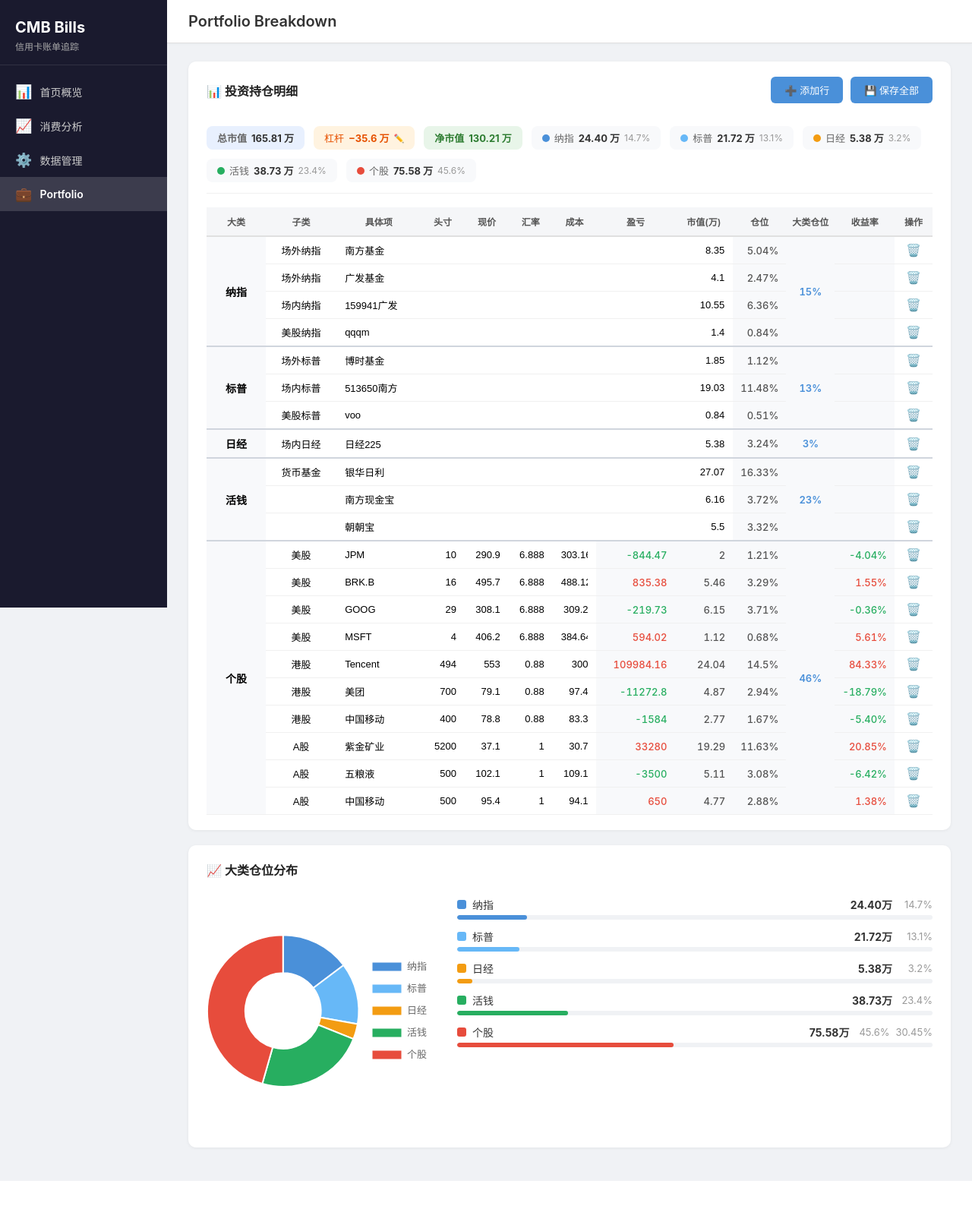
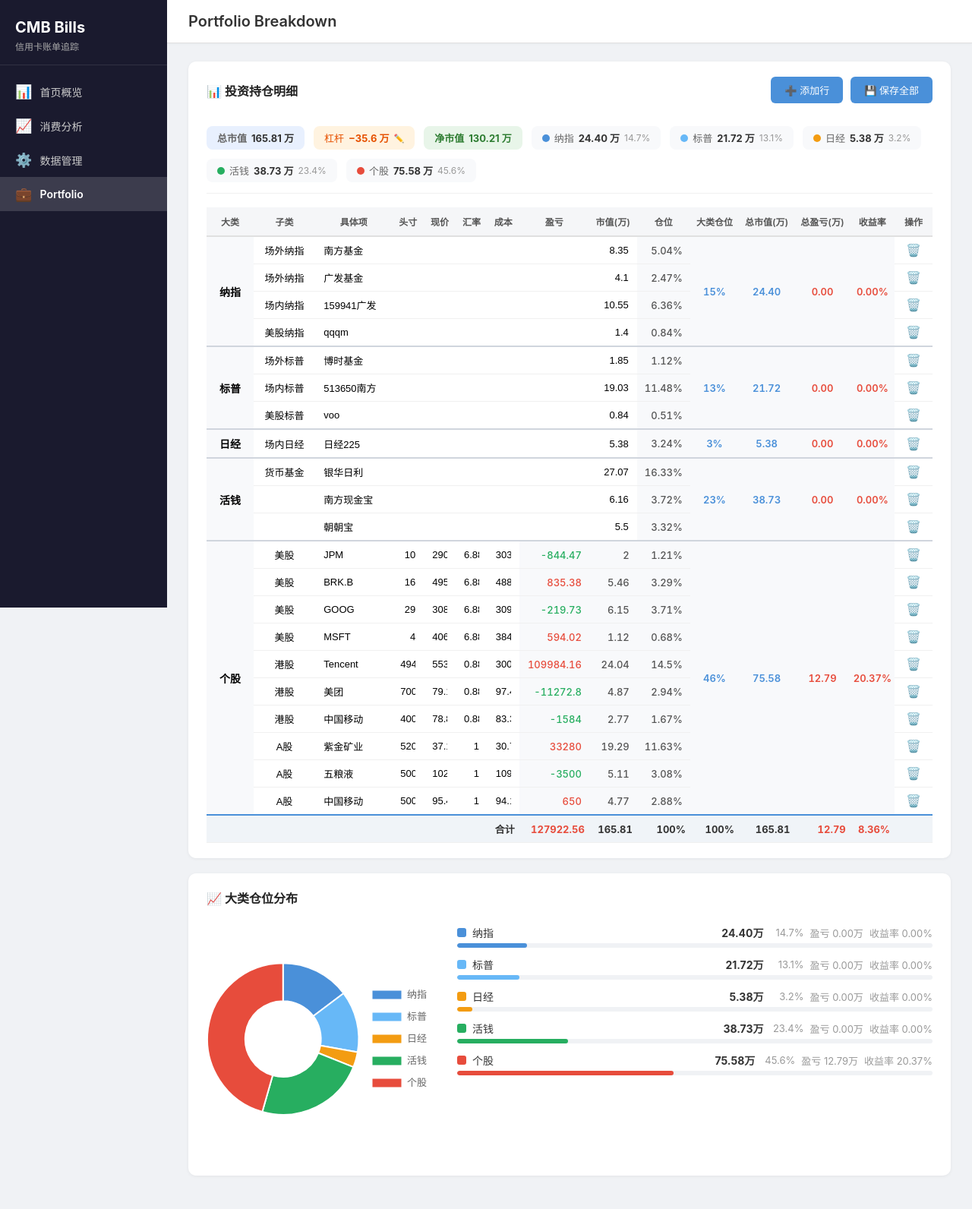
Before and after one commit to vanishedzhou/cmb-bill-tracker, a Flask app: page /portfolio in a window 1280 px wide. Shown: the whole page at 76% size. Before the commit the page ends 1555 px from the top, so only its background shows below. Run offline with Flask 3, Linux system fonts and the light colour scheme; data that the repository does not hold is empty.

Commit message:
加总市值等列

```diff
--- a/static/css/style.css
+++ b/static/css/style.css
@@ -612,6 +612,10 @@ tbody tr:hover { background: #f8f9ff; }
 .toast-success { background: #27ae60; }
 .toast-error { background: #e74c3c; }
 
+/* Portfolio total row */
+.total-row { background: #f0f4f8; border-top: 2px solid #4a90d9; }
+.total-row td.cell-total { font-weight: 700; font-size: 13px; padding: 8px 6px; }
+
 /* === Responsive === */
 @media (max-width: 900px) {
     .sidebar { width: 60px; }
--- a/static/js/portfolio.js
+++ b/static/js/portfolio.js
@@ -112,7 +112,7 @@ const Portfolio = (() => {
     function render() {
         const tbody = document.getElementById("portfolioBody");
         if (!holdings.length) {
-            tbody.innerHTML = '<tr><td colspan="13" class="loading-text">暂无持仓数据，点击「添加行」开始录入</td></tr>';
+            tbody.innerHTML = '<tr><td colspan="15" class="loading-text">暂无持仓数据，点击「添加行」开始录入</td></tr>';
             return;
         }
 
@@ -163,16 +163,28 @@ const Portfolio = (() => {
             if (isNewCat) {
                 const span = catSpans[cat];
                 html += `<td class="col-num cell-catpct" rowspan="${span}">${h.category_pct != null ? h.category_pct + '%' : ''}</td>`;
-            }
 
-            // 收益率 = (current_price - cost_price) / cost_price * 100
-            const hasReturn = h.current_price != null && h.cost_price != null && h.cost_price !== 0;
-            if (hasReturn) {
-                const returnPct = ((h.current_price - h.cost_price) / h.cost_price * 100).toFixed(2);
-                const cls = parseFloat(returnPct) >= 0 ? "pl-pos" : "pl-neg";
-                html += `<td class="col-num cell-computed ${cls}">${returnPct}%</td>`;
-            } else {
-                html += `<td class="col-num cell-computed"></td>`;
+                const catHoldings = holdings.filter(x => (x.category || "") === cat);
+                const catTotalPL = catHoldings.reduce((s, x) => s + (x.profit_loss || 0), 0);
+                const catTotalMV = catHoldings.reduce((s, x) => s + (x.market_value || 0), 0);
+                const catTotalCost = catTotalMV * 10000 - catTotalPL;
+
+                // 大类总市值（万）
+                html += `<td class="col-num cell-catpct" rowspan="${span}">${catTotalMV.toFixed(2)}</td>`;
+
+                // 大类总盈亏（万）
+                const plWan = (catTotalPL / 10000).toFixed(2);
+                const plCls = catTotalPL >= 0 ? "pl-pos" : "pl-neg";
+                html += `<td class="col-num cell-catpct ${plCls}" rowspan="${span}">${plWan}</td>`;
+
+                // 大类整体收益率
+                if (catTotalCost > 0) {
+                    const catReturn = (catTotalPL / catTotalCost * 100).toFixed(2);
+                    const cls = parseFloat(catReturn) >= 0 ? "pl-pos" : "pl-neg";
+                    html += `<td class="col-num cell-catpct ${cls}" rowspan="${span}">${catReturn}%</td>`;
+                } else {
+                    html += `<td class="col-num cell-catpct" rowspan="${span}"></td>`;
+                }
             }
 
             html += `<td class="col-actions">
@@ -180,6 +192,32 @@ const Portfolio = (() => {
             </td>`;
             html += `</tr>`;
         });
+
+        // ── 合计行 ──
+        const grandTotalPL = holdings.reduce((s, h) => s + (h.profit_loss || 0), 0);
+        const grandTotalMV = holdings.reduce((s, h) => s + (h.market_value || 0), 0);
+        const grandTotalCost = grandTotalMV * 10000 - grandTotalPL;
+        const grandPLWan = (grandTotalPL / 10000).toFixed(2);
+        const grandPLCls = grandTotalPL >= 0 ? "pl-pos" : "pl-neg";
+        let grandReturnCell = "";
+        if (grandTotalCost > 0) {
+            const grandReturn = (grandTotalPL / grandTotalCost * 100).toFixed(2);
+            const cls = parseFloat(grandReturn) >= 0 ? "pl-pos" : "pl-neg";
+            grandReturnCell = `<td class="col-num cell-total ${cls}">${grandReturn}%</td>`;
+        } else {
+            grandReturnCell = `<td class="col-num cell-total"></td>`;
+        }
+        html += `<tr class="total-row">
+            <td class="cell-total" colspan="7" style="text-align:right;font-weight:700;">合计</td>
+            <td class="col-num cell-total ${grandPLCls}">${grandTotalPL.toFixed(2)}</td>
+            <td class="col-num cell-total">${grandTotalMV.toFixed(2)}</td>
+            <td class="col-num cell-total">100%</td>
+            <td class="col-num cell-total">100%</td>
+            <td class="col-num cell-total">${grandTotalMV.toFixed(2)}</td>
+            <td class="col-num cell-total ${grandPLCls}">${grandPLWan}</td>
+            ${grandReturnCell}
+            <td class="col-actions cell-total"></td>
+        </tr>`;
 
         tbody.innerHTML = html;
 
@@ -435,16 +473,15 @@ const Portfolio = (() => {
         if (!breakdown) return;
         const total = values.reduce((a, b) => a + b, 0);
 
-        // 计算每个大类的加权平均收益率（按市值加权）
+        // 计算每个大类的整体收益率
+        // 收益率 = 大类总盈亏(元) / 大类总成本(元) * 100
+        // 大类总成本 = 大类总市值(万)*10000 - 大类总盈亏(元)
         const catReturns = {};
         holdings.forEach(h => {
             const cat = h.category || "其他";
-            if (h.current_price != null && h.cost_price != null && h.cost_price !== 0 && h.market_value != null && h.market_value > 0) {
-                if (!catReturns[cat]) catReturns[cat] = { weightedReturn: 0, totalMV: 0 };
-                const ret = (h.current_price - h.cost_price) / h.cost_price;
-                catReturns[cat].weightedReturn += ret * h.market_value;
-                catReturns[cat].totalMV += h.market_value;
-            }
+            if (!catReturns[cat]) catReturns[cat] = { totalPL: 0, totalMV: 0 };
+            catReturns[cat].totalPL += (h.profit_loss || 0);
+            catReturns[cat].totalMV += (h.market_value || 0);
         });
 
         let bhtml = "";
@@ -452,12 +489,20 @@ const Portfolio = (() => {
             const val = values[i];
             const pct = total > 0 ? (val / total * 100).toFixed(1) : 0;
             const barW = total > 0 ? (val / total * 100) : 0;
-            // 大类加权收益率
+            // 大类整体总盈亏和收益率
+            let plStr = "";
             let returnStr = "";
-            if (catReturns[label] && catReturns[label].totalMV > 0) {
-                const avgReturn = (catReturns[label].weightedReturn / catReturns[label].totalMV * 100).toFixed(2);
-                const retCls = parseFloat(avgReturn) >= 0 ? "pl-pos" : "pl-neg";
-                returnStr = `<span class="breakdown-pct ${retCls}">${avgReturn}%</span>`;
+            if (catReturns[label]) {
+                const { totalPL, totalMV } = catReturns[label];
+                const plWan = (totalPL / 10000).toFixed(2);
+                const plCls = totalPL >= 0 ? "pl-pos" : "pl-neg";
+                plStr = `<span class="breakdown-pct ${plCls}">盈亏 ${plWan}万</span>`;
+                const totalCost = totalMV * 10000 - totalPL;
+                if (totalCost > 0) {
+                    const retPct = (totalPL / totalCost * 100).toFixed(2);
+                    const retCls = parseFloat(retPct) >= 0 ? "pl-pos" : "pl-neg";
+                    returnStr = `<span class="breakdown-pct ${retCls}">收益率 ${retPct}%</span>`;
+                }
             }
             bhtml += `<div class="breakdown-item">
                 <div class="breakdown-header">
@@ -465,6 +510,7 @@ const Portfolio = (() => {
                     <span class="breakdown-label">${label}</span>
                     <span class="breakdown-value">${val.toFixed(2)}万</span>
                     <span class="breakdown-pct">${pct}%</span>
+                    ${plStr}
                     ${returnStr}
                 </div>
                 <div class="breakdown-bar-bg"><div class="breakdown-bar" style="width:${barW}%;background:${colors[i]}"></div></div>
--- a/templates/portfolio.html
+++ b/templates/portfolio.html
@@ -32,12 +32,14 @@
                     <th class="col-num">市值(万)</th>
                     <th class="col-num">仓位</th>
                     <th class="col-num">大类仓位</th>
+                    <th class="col-num">总市值(万)</th>
+                    <th class="col-num">总盈亏(万)</th>
                     <th class="col-num">收益率</th>
                     <th class="col-actions">操作</th>
                 </tr>
             </thead>
             <tbody id="portfolioBody">
-                <tr><td colspan="13" class="loading-text">加载中...</td></tr>
+                <tr><td colspan="15" class="loading-text">加载中...</td></tr>
             </tbody>
         </table>
     </div>
```
